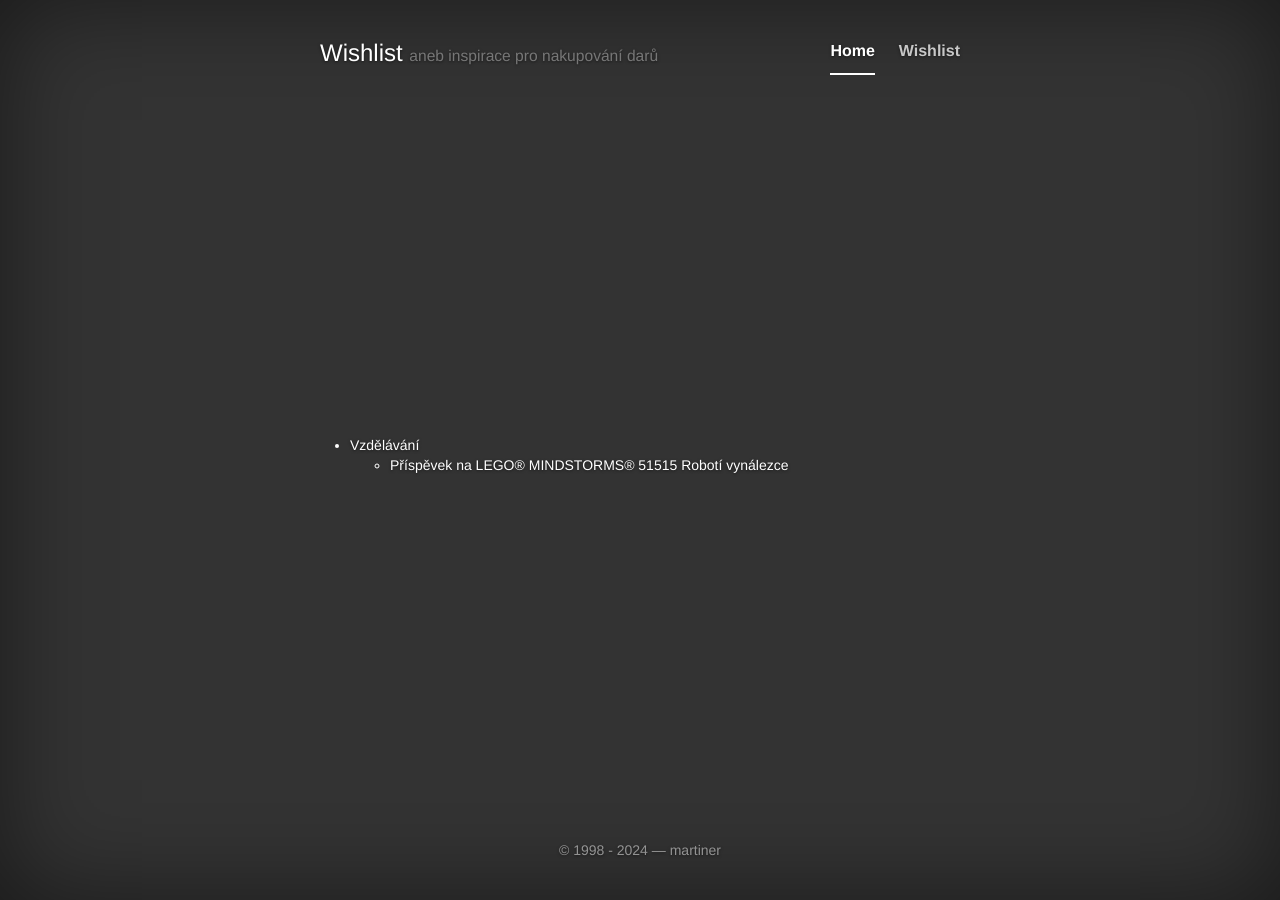
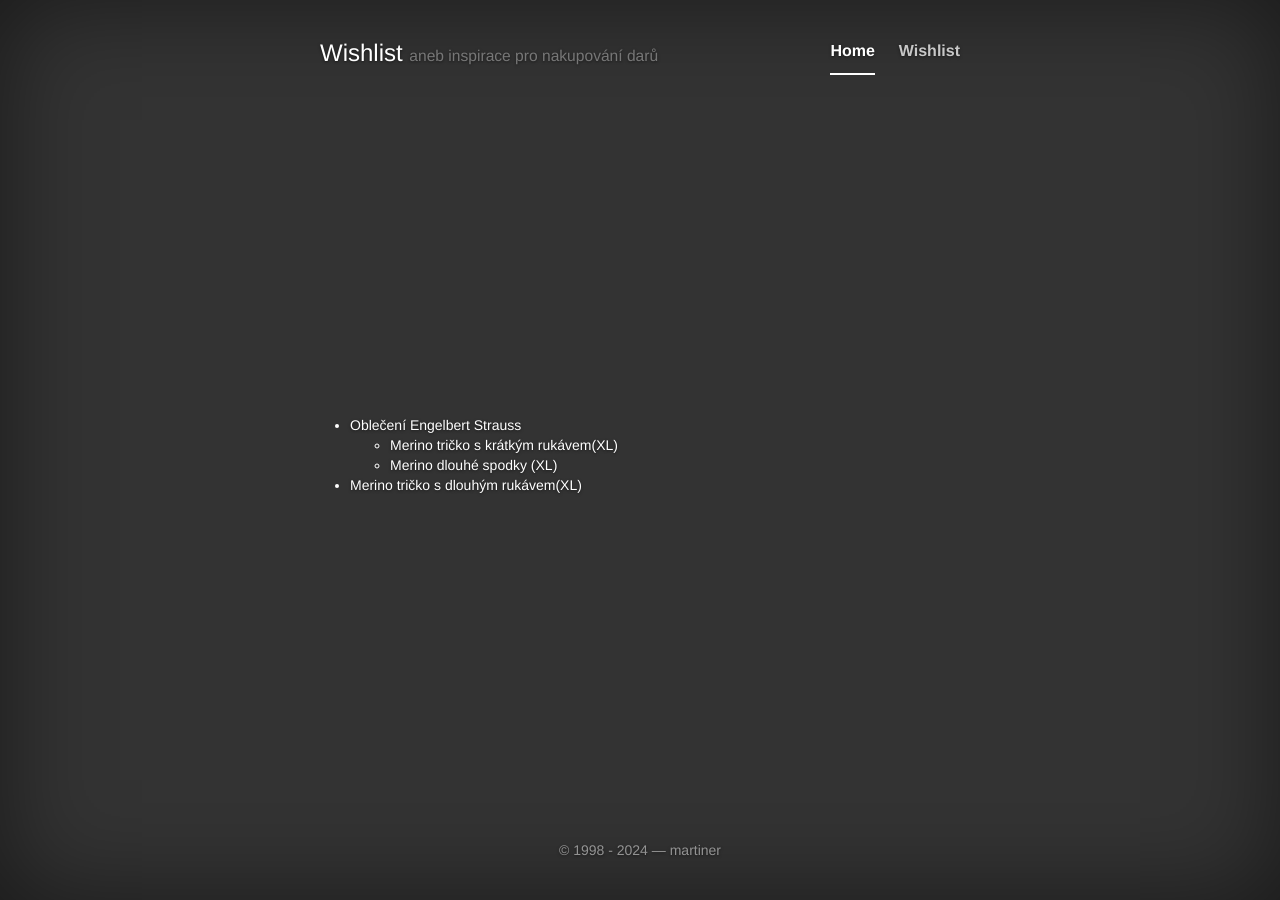
Before and after one commit to martiner/martiner.github.com, a Jekyll site: the page built from wishlist.html, in a window 1280 px wide. Built offline with Jekyll 4.4.1, drawn with Linux system fonts in a browser that asks for light colours; nearby versions of some CDN libraries.

Commit message:
chg: 2024

```diff
--- a/wishlist.html
+++ b/wishlist.html
@@ -5,9 +5,14 @@ redirect_from: /wishlist/
 ---
 <ul class="text-left">
 
-<li>Vzdělávání<ul>
-	<li>Příspěvek na <a href="https://www.alza.cz/hracky/lego-ventura-51515-roboti-vynalezce-d6160403.htm">LEGO® MINDSTORMS® 51515 Robotí vynálezce</a></li>
+<li>Oblečení Engelbert Strauss<ul>
+	<li><a href="https://www.engelbert-strauss.cz/funkcni-tricka/e-s-tricko-merino-panske-3411360-88059-373.html"
+		>Merino tričko s krátkým rukávem(XL)</a></li>
+	<li><a href="https://www.engelbert-strauss.cz/dlouhe-spodky/e-s-long-pants-merino-panske-3410910-88052-373.html"
+		>Merino dlouhé spodky (XL)</a></li>
 	</ul></li>
+	<li><a href="https://www.engelbert-strauss.cz/funkcni-tricka/e-s-triko-s-dlouhym-rukavem-merino-panske-3411380-88063-373.html"
+		>Merino tričko s dlouhým rukávem(XL)</a></li>
 
 <!--
 	<li>Do baru (vždy bez tuby, krabice a podobně)<ul>
```
